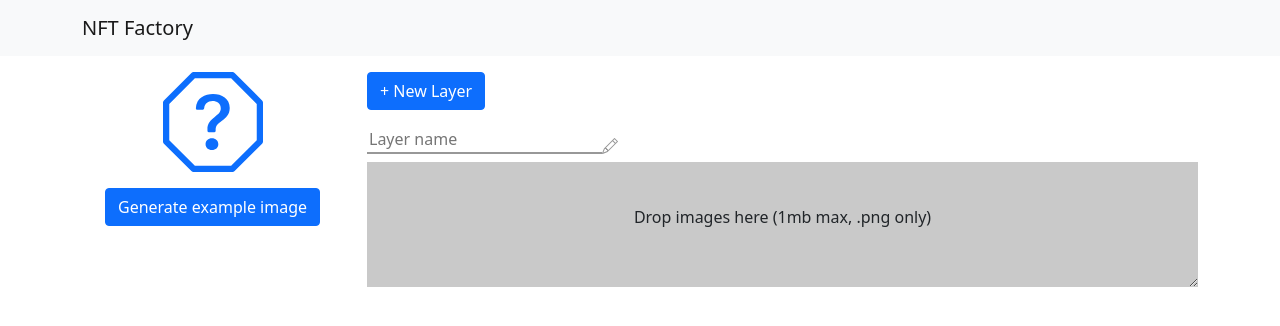
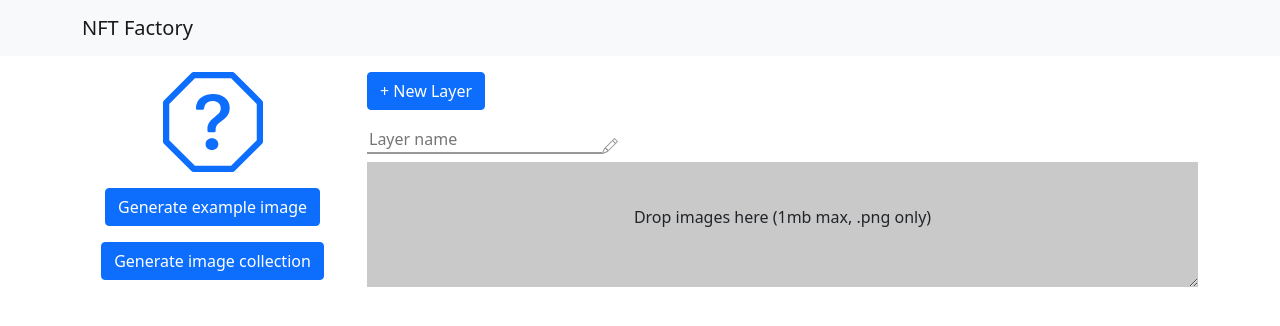
Before and after one commit to gabenunez/nft-factory, a Next.js app in the folder client/: page / in a window 1280 px wide. Shown: the top 326 px of the page. Built offline with nearby package versions, Linux system fonts and the light colour scheme.

Commit message:
Save zip files

```diff
--- a/client/package.json
+++ b/client/package.json
@@ -13,6 +13,7 @@
     "axios": "^0.21.3",
     "bootstrap": "^5.1.0",
     "dd-file-to-base64": "^1.2.0",
+    "file-saver": "^2.0.5",
     "next": "11.1.2",
     "npm": "^7.22.0",
     "react": "17.0.2",
--- a/client/pages/index.js
+++ b/client/pages/index.js
@@ -10,13 +10,13 @@ import Layers from '../components/layers';
 import Button from 'react-bootstrap/Button';
 import { BsQuestionOctagon } from 'react-icons/bs';
 import FileToBase64 from 'dd-file-to-base64';
+import { saveAs } from 'file-saver';
 
 export default function Home() {
   const [selectedImages, setSelectedImages] = useState([{ name: '', images: [] }]);
   const [previewImage, setPreviewImage] = useState('');
 
-  async function fetchExampleImage() {
-    try {
+  async function createImagePayload() {
     const requestPayload = {};
 
     const reversedLayers = [...selectedImages].reverse();
@@ -25,7 +25,12 @@ export default function Home() {
         return FileToBase64.convert(image);
       });
 
+      try {
         base64images = await Promise.all(base64images);
+      } catch (error) {
+        alert('Wow. This is weird. We had a problem converting your images. Please try again.');
+        throw new Error(error);
+      }
 
       requestPayload[layer.name] = layer.images.map((image, imageIndex) => {
         return {
@@ -34,9 +39,33 @@ export default function Home() {
           chance: image.percentageChance
         };
       });
+
+      return requestPayload;
+    }
   }
 
+  async function generateImageCollection() {
+    try {
+      const requestPayload = await createImagePayload();
+      const response = await axios.post('/api/create_collectible?n=27', requestPayload, {
+        responseType: 'arraybuffer'
+      });
+
+      const zipBlob = new Blob([response.data]);
+      saveAs(zipBlob, 'collection.zip');
+    } catch (err) {
+      alert(
+        "Sorry, we're having problems connecting to our internal server. Please try again later."
+      );
+      console.error(err);
+    }
+  }
+
+  async function fetchExampleImage() {
+    try {
+      const requestPayload = await createImagePayload();
       const response = await axios.post('/api/preview', requestPayload);
+
       setPreviewImage(response.data.image);
     } catch (err) {
       alert(
@@ -45,6 +74,7 @@ export default function Home() {
       console.error(err);
     }
   }
+
   return (
     <div>
       <Head>
@@ -65,8 +95,12 @@ export default function Home() {
                 {!previewImage && <BsQuestionOctagon color="#0d6efd" size="100px" />}
               </div>
 
+              <div className="d-flex justify-content-center mb-3">
+                <Button onClick={fetchExampleImage}>Generate example image</Button>
+              </div>
+
               <div className="d-flex justify-content-center">
-                <Button onClick={fetchExampleImage}>Generate example image</Button>
+                <Button onClick={generateImageCollection}>Generate image collection</Button>
               </div>
             </Col>
             <Col md={9}>
```
Also changed, not shown: 2 other files (tests, documents, lock files or other folders). Lines whose indentation alone changed are shown as unchanged.
